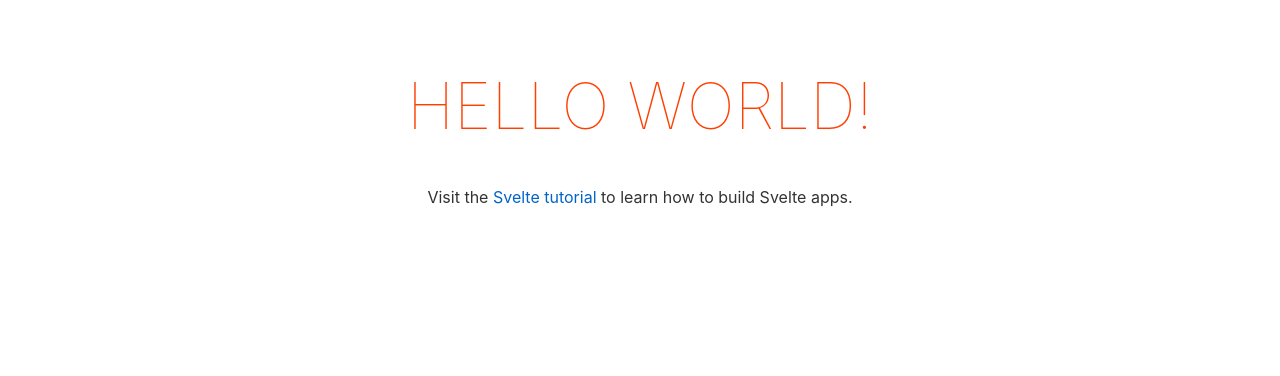
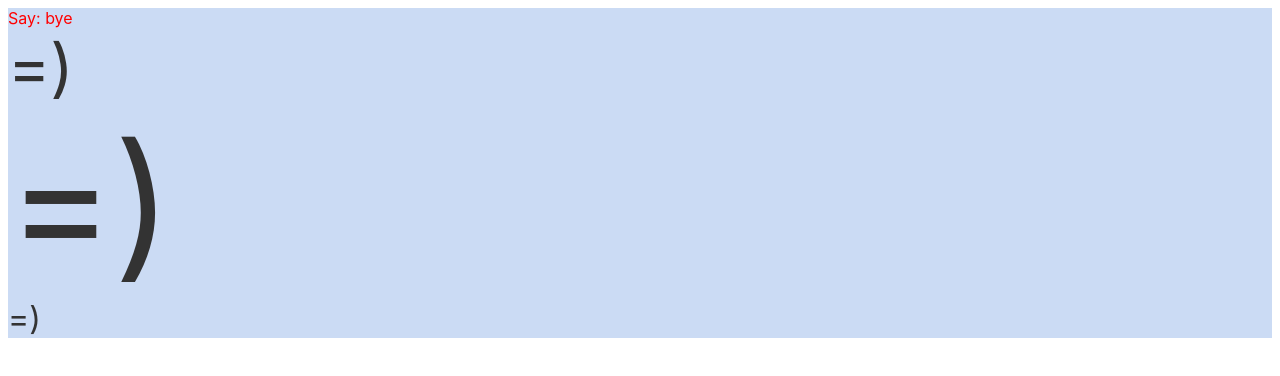
Before and after one commit to mrdougwright/svelte-playground, a Svelte app: page / in a window 1280 px wide. Shown: the top 376 px of the page. Built offline with nearby package versions, Linux system fonts and the light colour scheme.

Commit message:
learning components

```diff
--- a/src/App.svelte
+++ b/src/App.svelte
@@ -1,30 +1,26 @@
 <script>
-	export let name;
+  import Face from "./Face.svelte"
+
+  let say = "hi"
+	setTimeout(() => {
+		say = 'bye'
+	}, 1000)
 </script>
 
-<main>
-	<h1>Hello {name}!</h1>
-	<p>Visit the <a href="https://svelte.dev/tutorial">Svelte tutorial</a> to learn how to build Svelte apps.</p>
-</main>
+<style>
+  /* affects styling for html in this component */
+  div { color: red }
 
-<style>
-	main {
-		text-align: center;
-		padding: 1em;
-		max-width: 240px;
-		margin: 0 auto;
-	}
-
-	h1 {
-		color: #ff3e00;
-		text-transform: uppercase;
-		font-size: 4em;
-		font-weight: 100;
-	}
-
-	@media (min-width: 640px) {
-		main {
-			max-width: none;
-		}
+	/* affects styling globally, for all components in this file? */
+	:global(div) {
+		background: #cbdbf4;
 	}
 </style>
+
+<!-- this component's div -->
+<div> Say: {say} </div>
+
+<!-- this component and others affected by :global -->
+<Face size="4"/>
+<Face size="10"/>
+<Face />
--- /dev/null
+++ b/src/Face.svelte
@@ -0,0 +1,10 @@
+<script>
+  export let size = 2;
+</script>
+
+<div style="font-size: {size}em">
+  =)
+</div>
+
+
+<!-- Component == Function for HTML, with some JS magic -->
```
